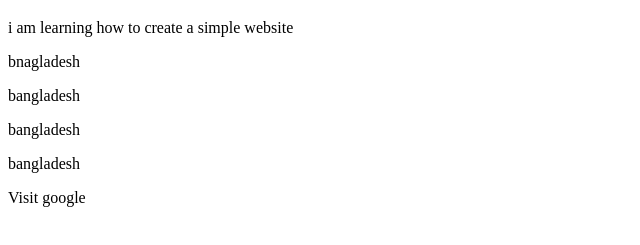
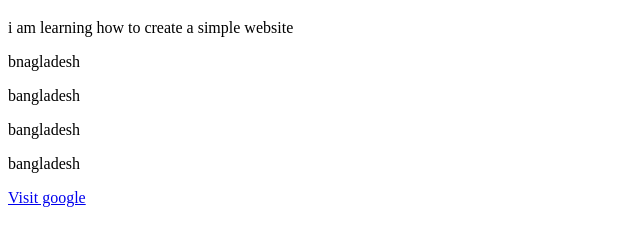
Before and after one commit to mustafizurm/my-2nd-git, a plain HTML site: page index.html in a window 1280 px wide. Shown: the part 61-306 px from the top of the page, without its empty margins (0-640 px from the left). Drawn offline with Linux system fonts and the light colour scheme.

Commit message:
a tag solved

```diff
--- a/index.html
+++ b/index.html
@@ -14,7 +14,7 @@
     <p>bangladesh</p>
     <p>bangladesh</p>
     <p>bangladesh</p>
-    <a hraf="https://www.google.com"> Visit google </a>
+    <a href="https://www.google.com"> Visit google </a>
 
 </body>
 </html>
```
